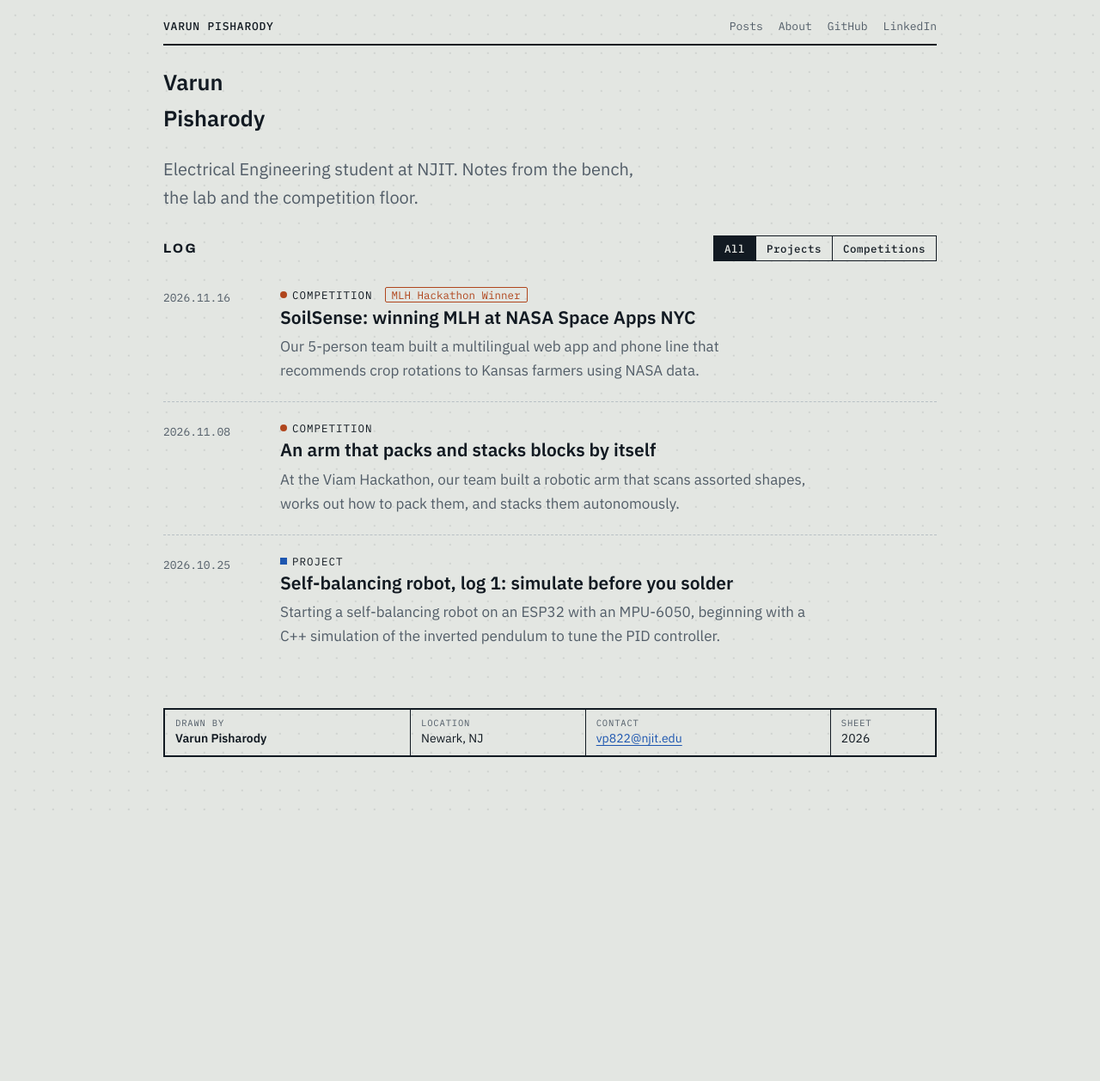
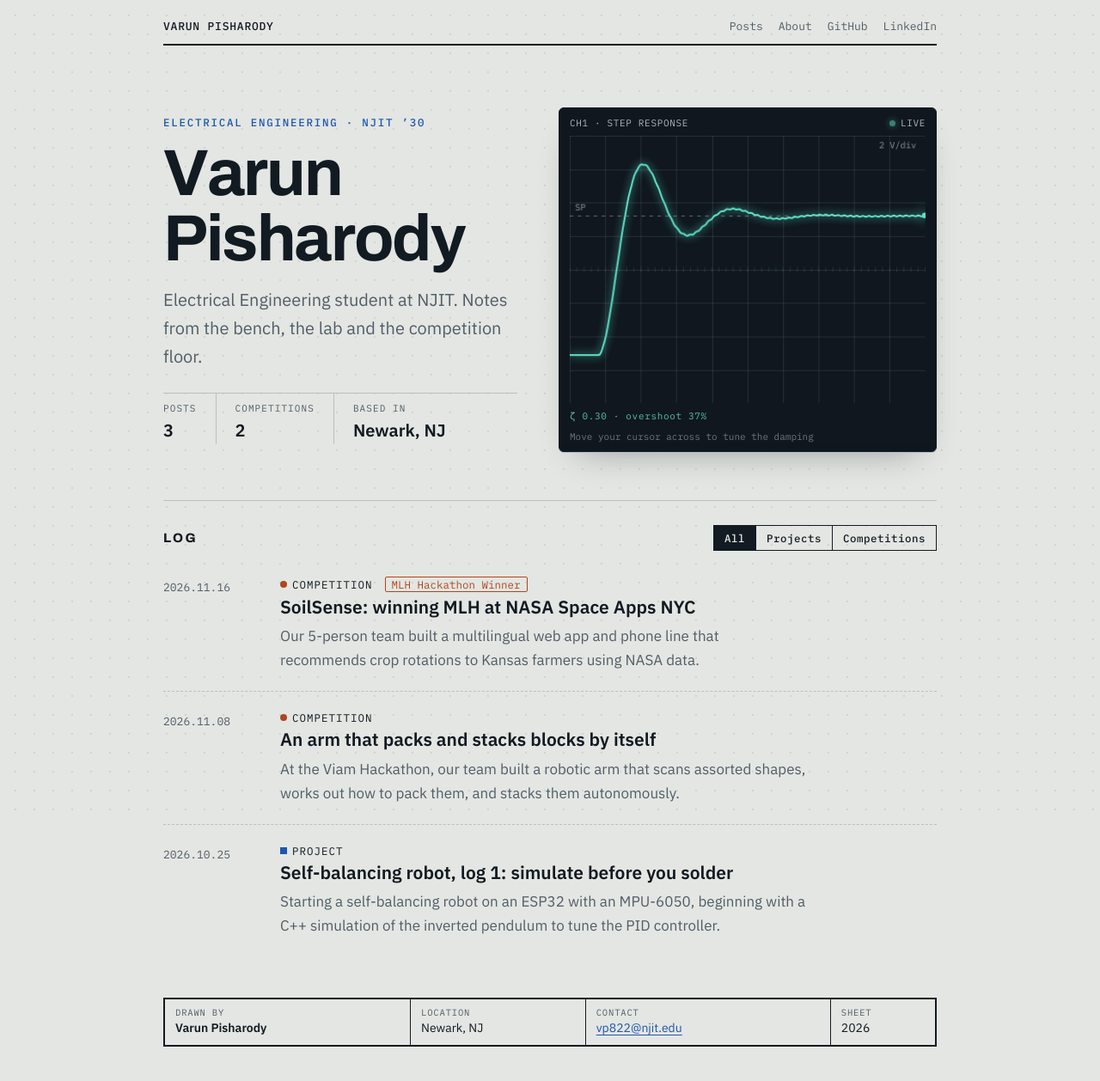
Before and after one commit to vp822-arch/vp822-arch.github.io, a Jekyll site: the page built from index.html, in a window 1280 px wide. Shown: the whole page at 86% size. Built offline with Jekyll 4.4.1, drawn with Linux system fonts in a browser that asks for light colours; before the commit the page ends 921 px from its top, so only the background shows below that.

Commit message:
Add files via upload

```diff
--- a/index.html
+++ b/index.html
@@ -1,9 +1,27 @@
 ---
 layout: default
 ---
-<section class="intro">
-  <h1>Varun<br>Pisharody</h1>
-  <p class="lede">{{ site.tagline }}</p>
+{% assign comps = 0 %}{% for p in site.posts %}{% if p.category == "competition" %}{% assign comps = comps | plus: 1 %}{% endif %}{% endfor %}
+<section class="hero">
+  <div class="hero-text">
+    <p class="eyebrow">Electrical Engineering &middot; NJIT &rsquo;30</p>
+    <h1 class="name"><span class="letters">Varun</span> <span class="letters">Pisharody</span></h1>
+    <p class="lede">{{ site.tagline }}</p>
+    <dl class="stats">
+      <div><dt>Posts</dt><dd>{{ site.posts.size }}</dd></div>
+      <div><dt>Competitions</dt><dd>{{ comps }}</dd></div>
+      <div><dt>Based in</dt><dd>{{ site.location }}</dd></div>
+    </dl>
+  </div>
+
+  <figure class="scope" aria-label="Animated oscilloscope showing a PID step response">
+    <div class="scope-top"><span>CH1 &middot; Step response</span><span class="live"><i></i>Live</span></div>
+    <canvas id="scope" aria-hidden="true"></canvas>
+    <div class="scope-bottom">
+      <span class="readout" id="readout">&zeta; 0.30 &middot; overshoot 37%</span>
+      <span class="hint">Move your cursor across to tune the damping</span>
+    </div>
+  </figure>
 </section>
 
 <section class="log" aria-labelledby="log-title">
@@ -22,10 +40,10 @@ layout: default
       <time class="when" datetime="{{ post.date | date: '%Y-%m-%d' }}">{{ post.date | date: "%Y.%m.%d" }}</time>
       <div class="entry-body">
         <p class="meta"><span class="kind kind-{{ post.category }}">{{ post.category | upcase }}</span>{% if post.result %}<span class="result-chip">{{ post.result }}</span>{% endif %}</p>
-        <h3><a href="{{ post.url | relative_url }}">{{ post.title }}</a></h3>
+        <h3><a href="{{ post.url | relative_url }}" style="view-transition-name: t-{{ post.slug }}">{{ post.title }}</a></h3>
         {% if post.summary %}<p class="excerpt">{{ post.summary }}</p>{% endif %}
       </div>
-      {% if post.cover %}<a class="thumb" href="{{ post.url | relative_url }}" tabindex="-1" aria-hidden="true"><img src="{{ post.cover | relative_url }}" alt="" loading="lazy"></a>{% endif %}
+      {% if post.cover %}<a class="thumb" href="{{ post.url | relative_url }}" tabindex="-1" aria-hidden="true"><img src="{{ post.cover | relative_url }}" alt="" loading="lazy" style="view-transition-name: c-{{ post.slug }}"></a>{% endif %}
     </li>
     {% endfor %}
   </ol>
```
Also changed, not shown: .pages.yml (added).
